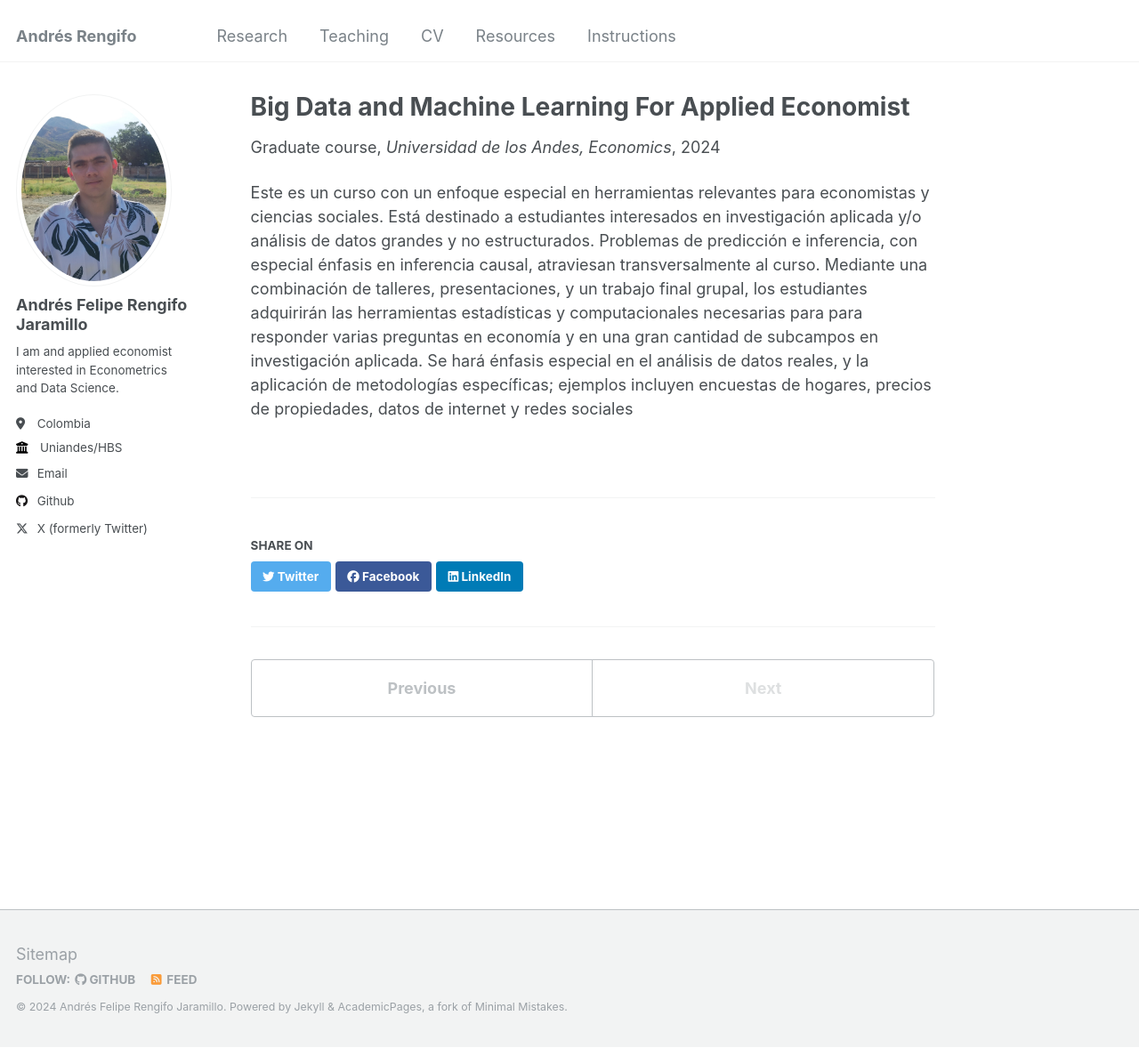
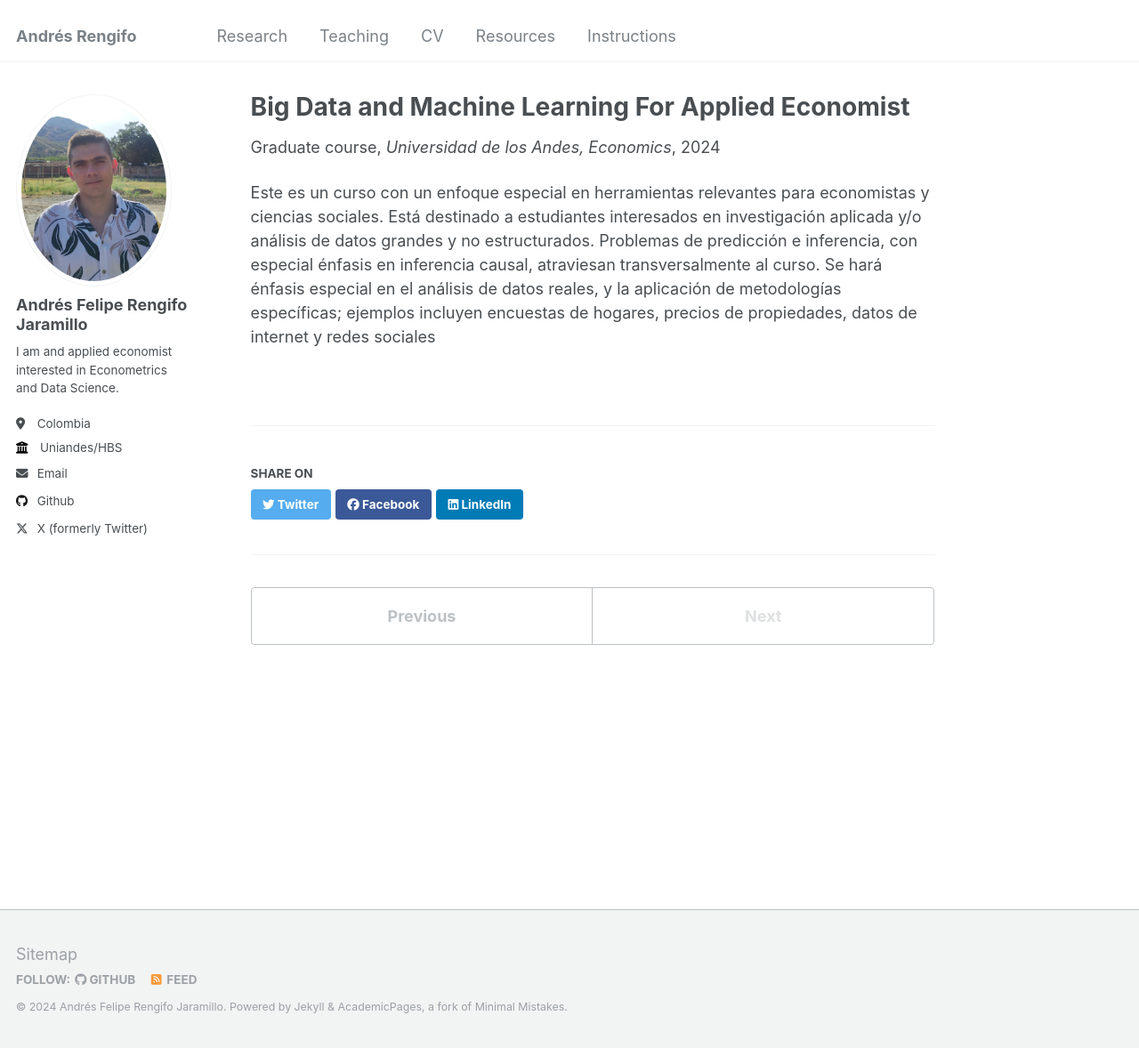
Before and after one commit to RengifoAndres/RengifoAndres.github.io, a Jekyll site: the page built from _teaching/2024-2-BDML.md, in a window 1280 px wide and 1178 px high. Shown: the whole window at 89% size. Built offline with Jekyll 4.4.1, drawn with Linux system fonts in a browser that asks for light colours.

Commit message:
Update 2024-2-BDML.md

```diff
--- a/_teaching/2024-2-BDML.md
+++ b/_teaching/2024-2-BDML.md
@@ -8,4 +8,4 @@ date: 2024-06-01
 location: "Bogotá, Colombia"
 ---
 
-Este es un curso con un enfoque especial en herramientas relevantes para economistas y ciencias sociales. Está destinado a estudiantes interesados en investigación aplicada y/o análisis de datos grandes y no estructurados. Problemas de predicción e inferencia, con especial énfasis en inferencia causal, atraviesan transversalmente al curso. Mediante una combinación de talleres, presentaciones, y un trabajo final grupal, los estudiantes adquirirán las herramientas estadísticas y computacionales necesarias para para responder varias preguntas en economía y en una gran cantidad de subcampos en investigación aplicada. Se hará énfasis especial en el análisis de datos reales, y la aplicación de metodologías específicas; ejemplos incluyen encuestas de hogares, precios de propiedades, datos de internet y redes sociales
+Este es un curso con un enfoque especial en herramientas relevantes para economistas y ciencias sociales. Está destinado a estudiantes interesados en investigación aplicada y/o análisis de datos grandes y no estructurados. Problemas de predicción e inferencia, con especial énfasis en inferencia causal, atraviesan transversalmente al curso. Se hará énfasis especial en el análisis de datos reales, y la aplicación de metodologías específicas; ejemplos incluyen encuestas de hogares, precios de propiedades, datos de internet y redes sociales
```
